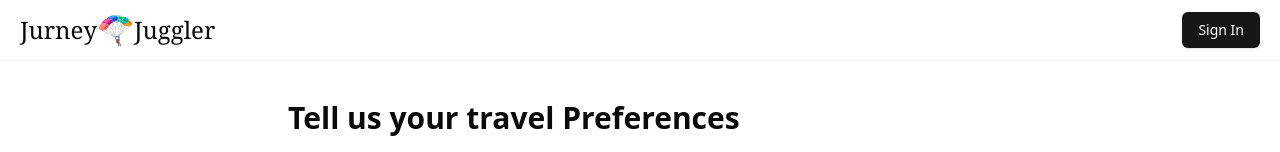
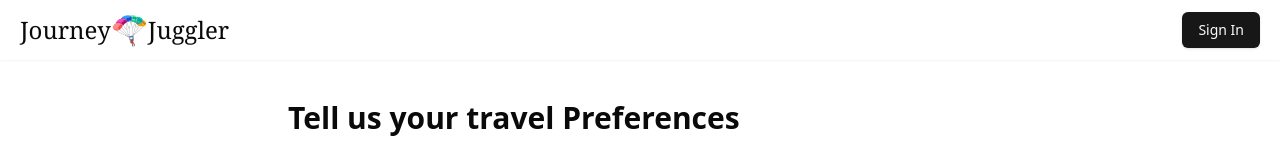
Before and after one commit to 1thenameisshivam/Journey-Juggler, a React (Vite) app: page /create-itineraries in a window 1280 px wide. Shown: the top 152 px of the page. Built offline with nearby package versions, Linux system fonts and the light colour scheme; no server answers.

Commit message:
small bug fix

```diff
--- a/src/components/custom/Logo.jsx
+++ b/src/components/custom/Logo.jsx
@@ -1,7 +1,7 @@
 const Logo = () => {
   return (
     <div className="flex items-center">
-      <span className="text-sm md:text-2xl font-serif "> Jurney</span>
+      <span className="text-sm md:text-2xl font-serif "> Journey</span>
       <span className="text-lg md:text-3xl"> 🪂</span>
       <span className="text-sm font-serif md:text-2xl"> Juggler</span>
     </div>
```
